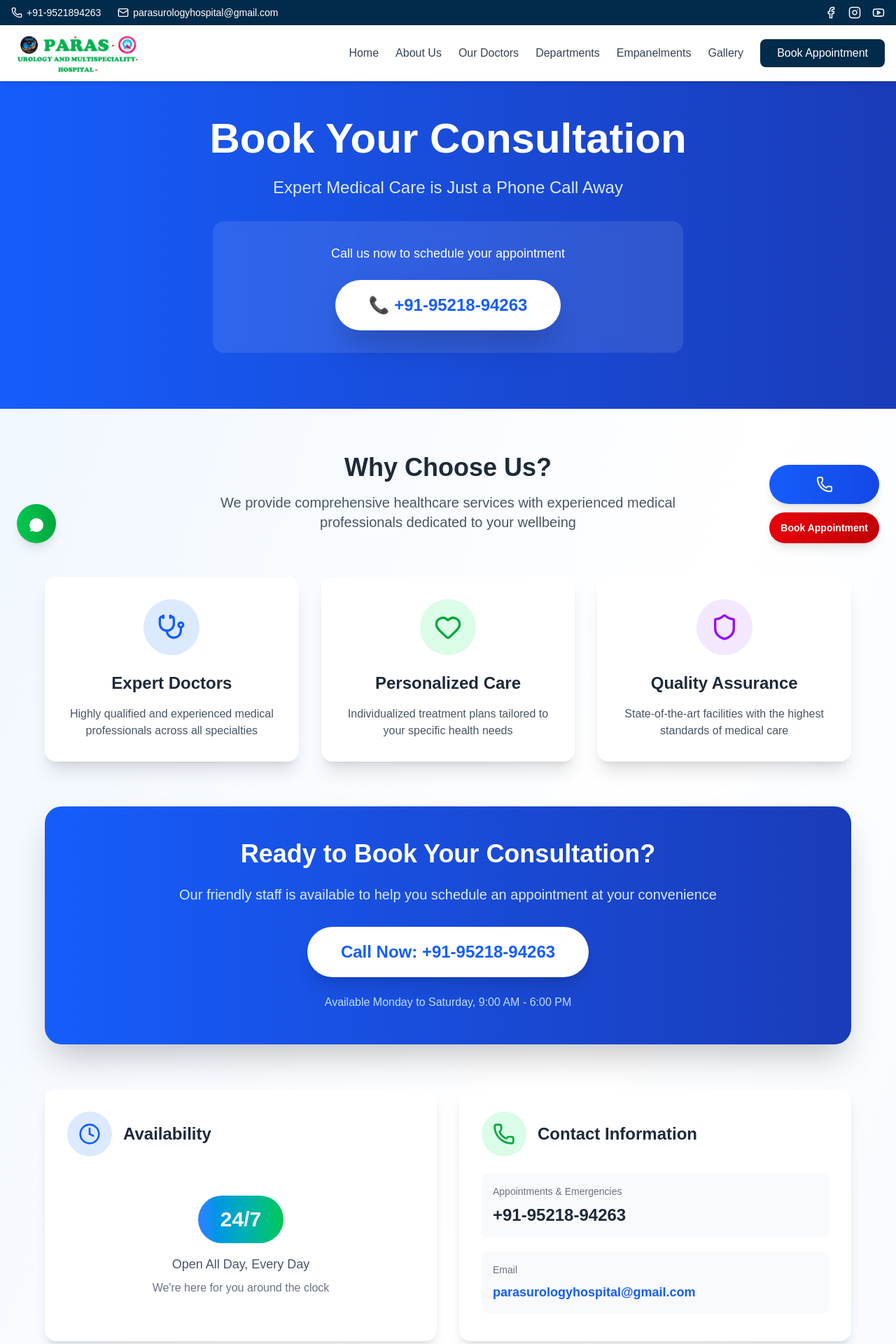
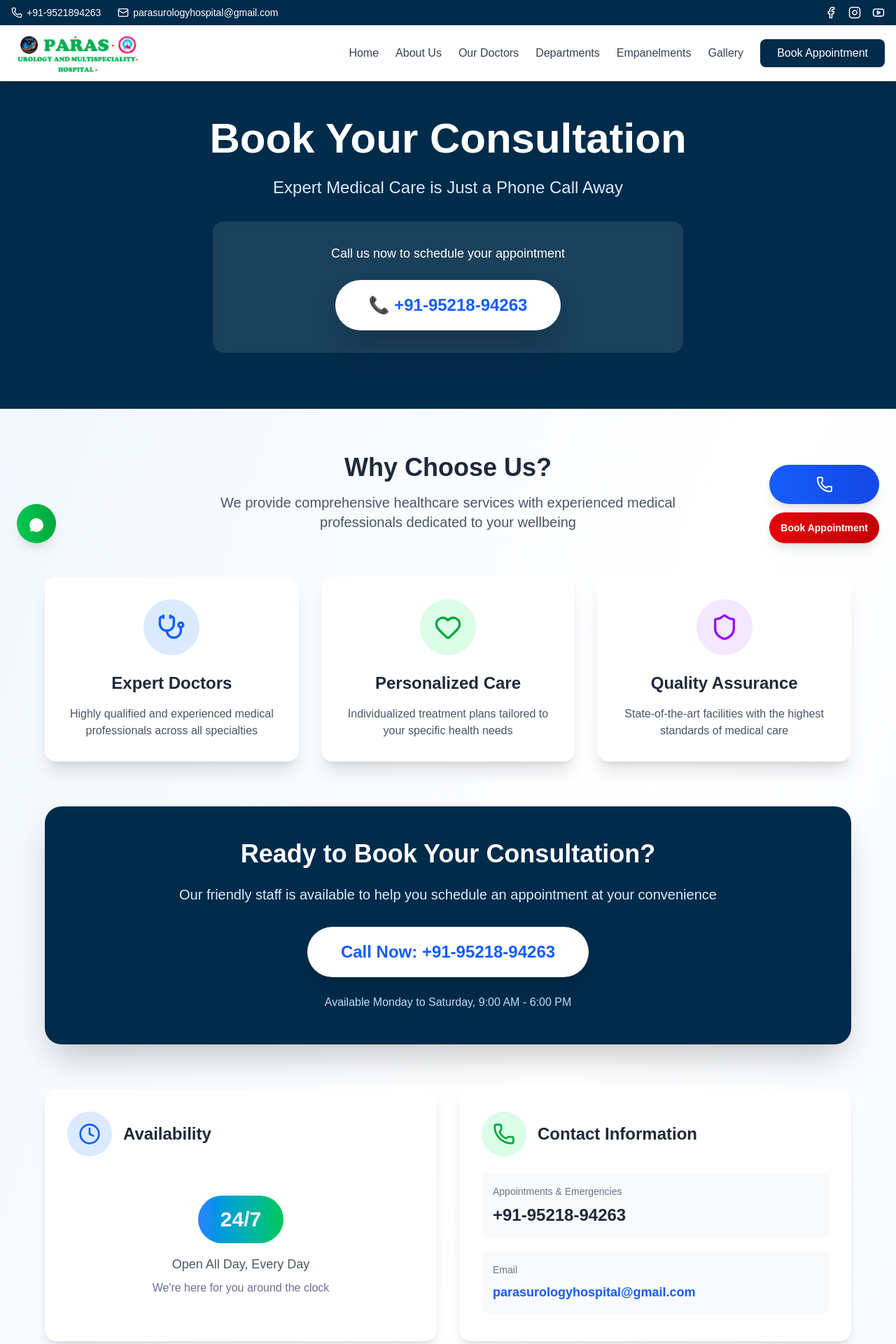
Before and after one commit to jeet-code27/Paras-Urology-And-Multispeciality-Hospital, a Next.js app: page /book-appointment in a window 1280 px wide. Shown: the top 1920 px of the page at 70% size. Built offline with nearby package versions, Linux system fonts and the light colour scheme; no server answers; the database is empty.

Commit message:
final commit

```diff
--- a/src/app/book-appointment/page.js
+++ b/src/app/book-appointment/page.js
@@ -11,7 +11,7 @@
   return (
     <div className="min-h-screen bg-gradient-to-br from-blue-50 via-white to-blue-50">
       {/* Hero Section */}
-      <div className="bg-gradient-to-r from-blue-600 to-blue-800 text-white py-20">
+      <div className="bg-[#002b4a] text-white py-20">
         <div className="container mx-auto px-4">
           <div className="max-w-4xl mx-auto text-center">
             <h1 className="text-5xl md:text-6xl font-bold mb-6">Book Your Consultation</h1>
@@ -76,7 +76,7 @@
           </div>
 
           {/* Call to Action Section */}
-          <div className="bg-gradient-to-r from-blue-600 to-blue-800 rounded-3xl shadow-2xl p-12 text-white mb-16">
+          <div className="bg-[#002b4a] rounded-3xl shadow-2xl p-12 text-white mb-16">
             <div className="max-w-4xl mx-auto text-center">
               <h2 className="text-4xl font-bold mb-6">Ready to Book Your Consultation?</h2>
               <p className="text-xl text-blue-100 mb-8">
@@ -216,7 +216,7 @@
             </p>
             <button
               onClick={handleCall}
-              className="bg-gradient-to-r from-blue-600 to-blue-800 text-white px-12 py-5 rounded-full text-2xl font-bold hover:from-blue-700 hover:to-blue-900 transition-all transform hover:scale-105 shadow-2xl"
+              className="bg-[#002b4a] text-white px-12 py-5 rounded-full text-2xl font-bold hover:from-blue-700 hover:to-blue-900 transition-all transform hover:scale-105 shadow-2xl"
             >
               📞 Call +91-95218-94263
             </button>
--- a/src/app/doctors/page.js
+++ b/src/app/doctors/page.js
@@ -209,7 +209,7 @@
       {/* CTA Section */}
       {!loading && doctors.length > 0 && (
         <motion.div
-          className="bg-blue-600 text-white py-16 mt-12"
+          className="bg-green-600 text-white py-16 mt-12"
           initial="hidden"
           whileInView="show"
           viewport={{ once: true, amount: 0.3 }}
@@ -228,12 +228,16 @@
               transition={{ duration: 0.6, delay: 0.3 }}
               viewport={{ once: true }}
             >
-              <button className="bg-white text-blue-600 px-8 py-3 rounded-lg font-semibold hover:bg-blue-50 transition-colors">
+              <Link href="/book-appointment">
+              <button className="bg-white text-green-600 px-8 py-3 rounded-lg font-semibold hover:bg-green-50 transition-colors">
                 Book Appointment
               </button>
+              </Link>
+               <Link href={"tel:+919521894263"}>
               <button className="bg-blue-700 text-white px-8 py-3 rounded-lg font-semibold hover:bg-blue-800 transition-colors">
                 Contact Us
               </button>
+              </Link>
             </motion.div>
           </div>
         </motion.div>
```
